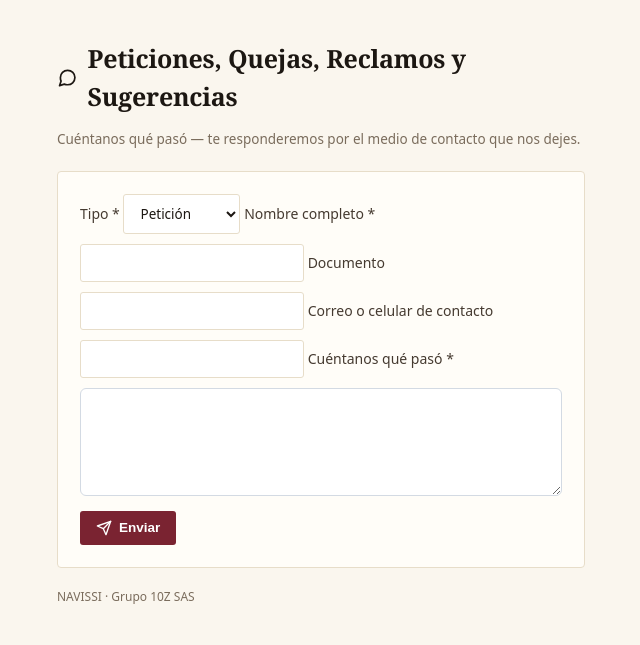
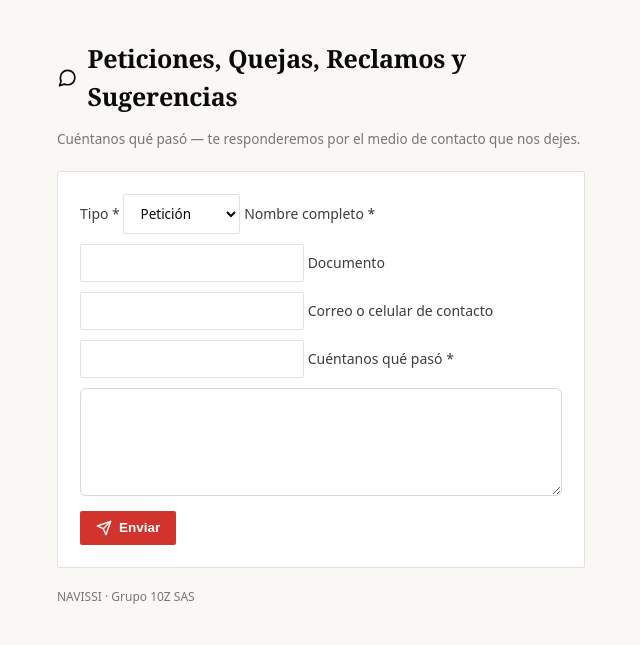
Before and after one commit to AAV1102/navissi, a PHP site: page /pqrs.php in a window 1280 px wide. Shown: the top 645 px of the page, without its empty margins (319-959 px from the left). Run offline with PHP 8.4, Linux system fonts and the light colour scheme.

Commit message:
Corrige paleta a la identidad de marca REAL de navissi.com
La primera version del rediseno (vino/dorado editorial) fue una
interpretacion mia sin ver la marca real. Se reviso navissi.com
directamente: negro puro, blanco/crema, rojo coral de acento (igual
al "OUTLET" del sitio real). Se actualizaron las variables CSS para
que el sistema interno se vea coherente con la marca de verdad, no
con una paleta inventada.

```diff
--- a/assets/style.css
+++ b/assets/style.css
@@ -1,31 +1,31 @@
-/* ============ NAVISSI Design System — editorial de boutique, no plantilla SaaS genérica ============ */
+/* ============ NAVISSI Design System — identidad real de marca (navissi.com): negro/blanco editorial + rojo coral ============ */
 :root {
-    /* Sidebar: negro cálido con base tinta (no navy ni verde corporativo genérico) */
-    --navy-900:#1b140f; --navy-800:#241b14; --navy-700:#33261b; --navy-600:#4a3626;
-    /* Acento primario: vino/burdeos editorial. Secundario: dorado cálido. Nada de morado/magenta SaaS. */
-    --accent-600:#7a2331; --accent-500:#9c3244; --accent-100:#f5e3e0;
-    --gold-500:#b8823f; --gold-600:#8f6329;
-    --teal-500:#5c7a63; --teal-600:#3f5c47;
-    --ink-900:#1c1712; --ink-700:#453a30; --ink-500:#7a6c5c; --ink-300:#b6a992;
-    --line:#e7ddc9; --bg:#faf6ee; --card:#fffdf8;
+    /* Sidebar: negro puro, igual a la barra superior real de navissi.com */
+    --navy-900:#000000; --navy-800:#0d0d0d; --navy-700:#1a1a1a; --navy-600:#2b2b2b;
+    /* Acento primario: rojo coral (igual al "OUTLET" del sitio real). Secundario: rosa del corazón del logo. */
+    --accent-600:#d0342c; --accent-500:#e0473f; --accent-100:#fbe4e2;
+    --gold-500:#e8a0a8; --gold-600:#cf7e88;
+    --teal-500:#4a4a4a; --teal-600:#2b2b2b;
+    --ink-900:#0a0a0a; --ink-700:#3d3d3d; --ink-500:#767676; --ink-300:#b8b8b8;
+    --line:#e5e2dc; --bg:#faf8f5; --card:#ffffff;
     --ok-bg:#eef3e6; --ok-fg:#3f5c2a; --ok-line:#c3d6ab;
     --warn-bg:#fbf1de; --warn-fg:#8a5a12; --warn-line:#e8c785;
-    --err-bg:#f7e9e3; --err-fg:#8a2f1c; --err-line:#dba48d;
-    --radius:4px; --radius-sm:3px;
-    /* Sombra cálida y baja, tono tinta en vez de gris frío neutro */
-    --shadow-sm: 0 1px 2px rgba(45,32,18,.06);
-    --shadow-md: 0 3px 10px rgba(45,32,18,.10);
-    --shadow-lg: 0 14px 34px rgba(45,32,18,.18);
+    --err-bg:#fbe4e2; --err-fg:#a3241d; --err-line:#eab3ae;
+    --radius:2px; --radius-sm:2px;
+    /* Sombra minimalista casi plana, editorial */
+    --shadow-sm: 0 1px 2px rgba(0,0,0,.05);
+    --shadow-md: 0 3px 10px rgba(0,0,0,.08);
+    --shadow-lg: 0 14px 34px rgba(0,0,0,.16);
     --font-heading: Georgia, "Iowan Old Style", "Palatino Linotype", "Book Antiqua", serif;
     --font-body: system-ui, -apple-system, "Segoe UI", Helvetica, Arial, sans-serif;
 }
 :root[data-theme="dark"] {
-    --navy-900:#0c0908; --navy-800:#16110d; --navy-700:#211a13; --navy-600:#332619;
-    --accent-600:#c9707f; --accent-500:#d68b98; --accent-100:#2e1a1d;
-    --gold-500:#d4a45f; --gold-600:#b8823f;
-    --teal-500:#8fae95; --teal-600:#6f8f76;
-    --ink-900:#f3ede2; --ink-700:#d2c6b3; --ink-500:#a3937b; --ink-300:#6b5d4a;
-    --line:#332a1f; --bg:#120e0a; --card:#1c1611;
+    --navy-900:#000000; --navy-800:#0a0a0a; --navy-700:#161616; --navy-600:#242424;
+    --accent-600:#e0473f; --accent-500:#e8635c; --accent-100:#2e1210;
+    --gold-500:#e8a0a8; --gold-600:#cf7e88;
+    --teal-500:#8a8a8a; --teal-600:#6b6b6b;
+    --ink-900:#f5f5f5; --ink-700:#d0d0d0; --ink-500:#9a9a9a; --ink-300:#5c5c5c;
+    --line:#242424; --bg:#0a0a0a; --card:#151515;
     --ok-bg:#1c2916; --ok-fg:#9bc47e; --ok-line:#3a4e2c;
     --warn-bg:#2e2308; --warn-fg:#e8c785; --warn-line:#4d3d10;
     --err-bg:#2e1712; --err-fg:#e0967d; --err-line:#4d281e;
```
